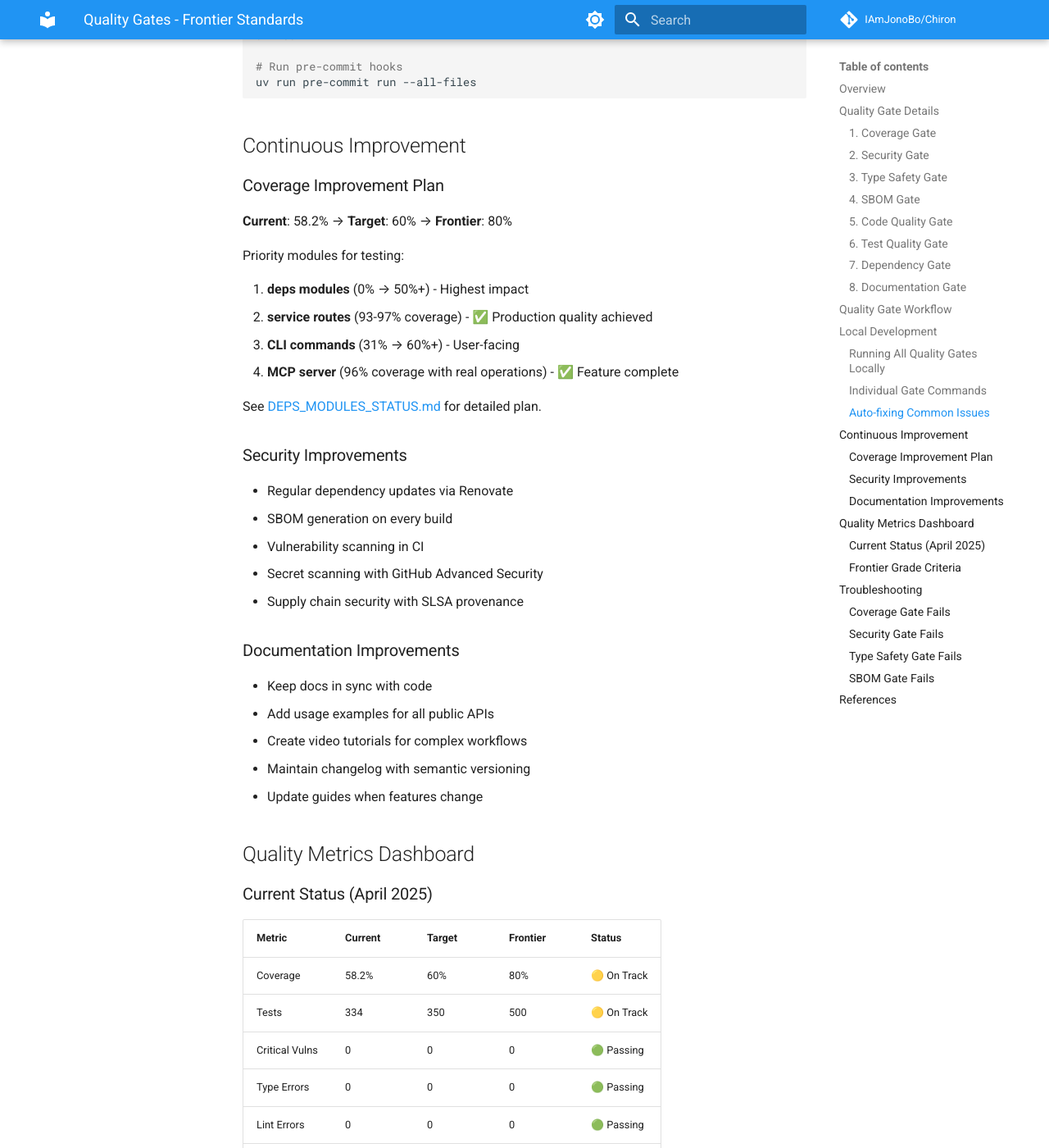
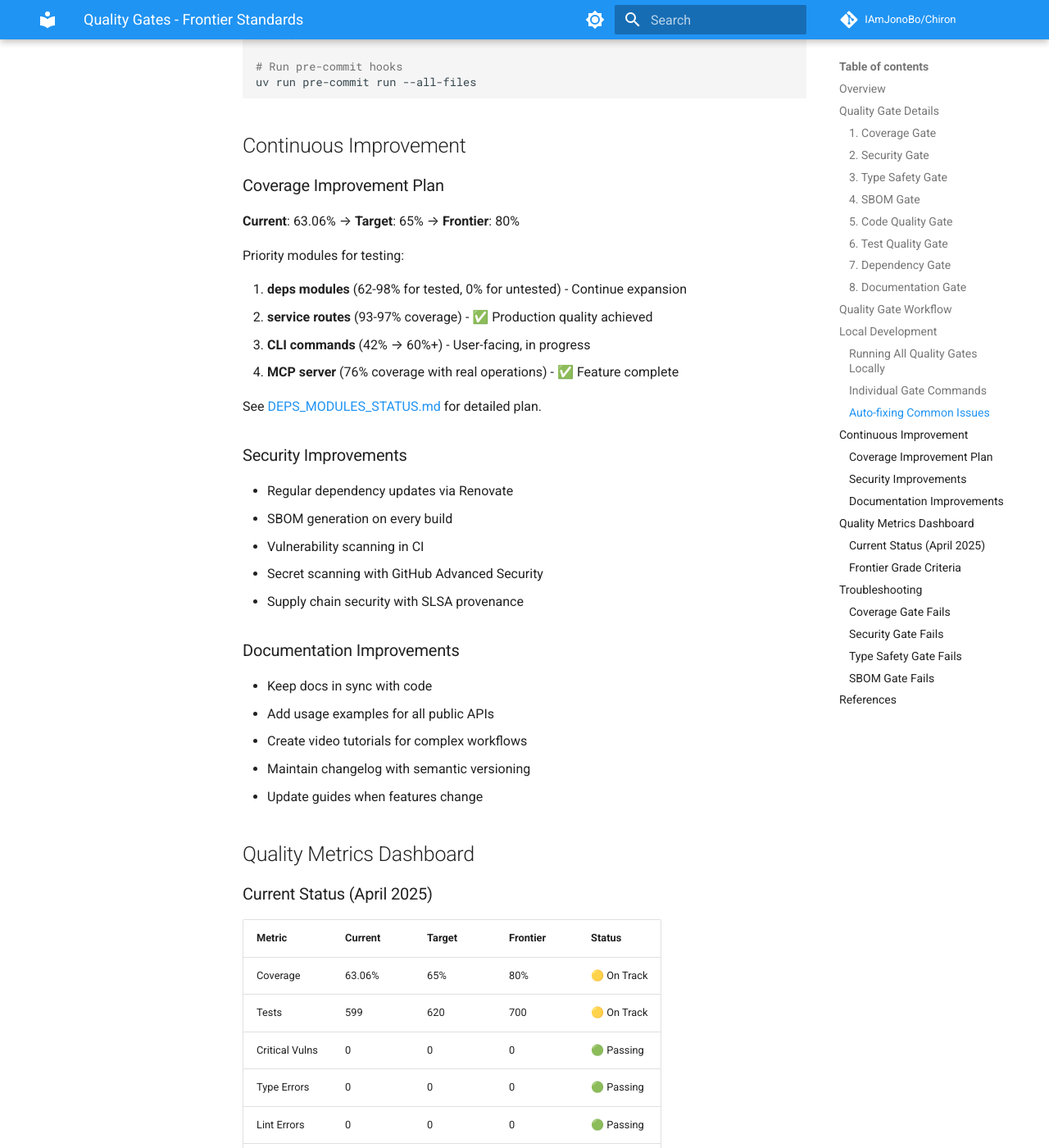
Before and after one commit to IAmJonoBo/Chiron, an MkDocs documentation site: the page built from docs/QUALITY_GATES.md, in a window 1280 px wide and 1400 px high, scrolled down 8005 px. Shown: the whole window at 82% size. Built offline with MkDocs 1.6.1 and Material for MkDocs 9.7.7, drawn with Linux system fonts in a browser that asks for light colours; comment, search, counter and statistics services are not loaded; some of the changed text lies outside the part shown.

Commit message:
docs: update all remaining coverage and test count references
Co-authored-by: IAmJonoBo <20725096+IAmJonoBo@users.noreply.github.com>

```diff
--- a/docs/QUALITY_GATES.md
+++ b/docs/QUALITY_GATES.md
@@ -24,10 +24,10 @@ Chiron implements 8 comprehensive quality gates that run on every push and pull
 **Standards**:
 
 - **Minimum**: 50% (gate fails below this)
-- **Target**: 60% (recommended for production)
+- **Target**: 65% (recommended for production)
 - **Frontier**: 80% (frontier-grade excellence)
 
-**Current Status**: 58.2% ✅ (exceeds minimum by 8.2%)
+**Current Status**: 63.06% ✅ (exceeds minimum by 13.06%)
 
 **How it works**:
 
@@ -231,8 +231,8 @@ fi
 
 **Test Quality Metrics**:
 
-- **Total tests**: 254 (target: 350 for 60% coverage)
-- **Test types**: Unit (90%), Integration (8%), Contract (2%)
+- **Total tests**: 599 (target: 620 for 65% coverage)
+- **Test types**: Unit (85%), Integration (12%), Contract (3%)
 - **Average duration**: ~6 seconds
 - **Flaky tests**: 0 tolerance
 
@@ -365,14 +365,14 @@ uv run pre-commit run --all-files
 
 ### Coverage Improvement Plan
 
-**Current**: 58.2% → **Target**: 60% → **Frontier**: 80%
+**Current**: 63.06% → **Target**: 65% → **Frontier**: 80%
 
 Priority modules for testing:
 
-1. **deps modules** (0% → 50%+) - Highest impact
+1. **deps modules** (62-98% for tested, 0% for untested) - Continue expansion
 2. **service routes** (93-97% coverage) - ✅ Production quality achieved
-3. **CLI commands** (31% → 60%+) - User-facing
-4. **MCP server** (96% coverage with real operations) - ✅ Feature complete
+3. **CLI commands** (42% → 60%+) - User-facing, in progress
+4. **MCP server** (76% coverage with real operations) - ✅ Feature complete
 
 See [DEPS_MODULES_STATUS.md](DEPS_MODULES_STATUS.md) for detailed plan.
 
@@ -398,8 +398,8 @@ See [DEPS_MODULES_STATUS.md](DEPS_MODULES_STATUS.md) for detailed plan.
 
 | Metric         | Current | Target | Frontier | Status      |
 | -------------- | ------- | ------ | -------- | ----------- |
-| Coverage       | 58.2%   | 60%    | 80%      | 🟡 On Track |
-| Tests          | 334     | 350    | 500      | 🟡 On Track |
+| Coverage       | 63.06%  | 65%    | 80%      | 🟡 On Track |
+| Tests          | 599     | 620    | 700      | 🟡 On Track |
 | Critical Vulns | 0       | 0      | 0        | 🟢 Passing  |
 | Type Errors    | 0       | 0      | 0        | 🟢 Passing  |
 | Lint Errors    | 0       | 0      | 0        | 🟢 Passing  |
```
Also changed, not shown: other parts of docs/QUALITY_GATES.md (+1 -1 lines), MCP_IMPLEMENTATION_COMPLETION.md (+6 -6 lines), TESTING_PROGRESS_SUMMARY.md (+31 -25 lines).
